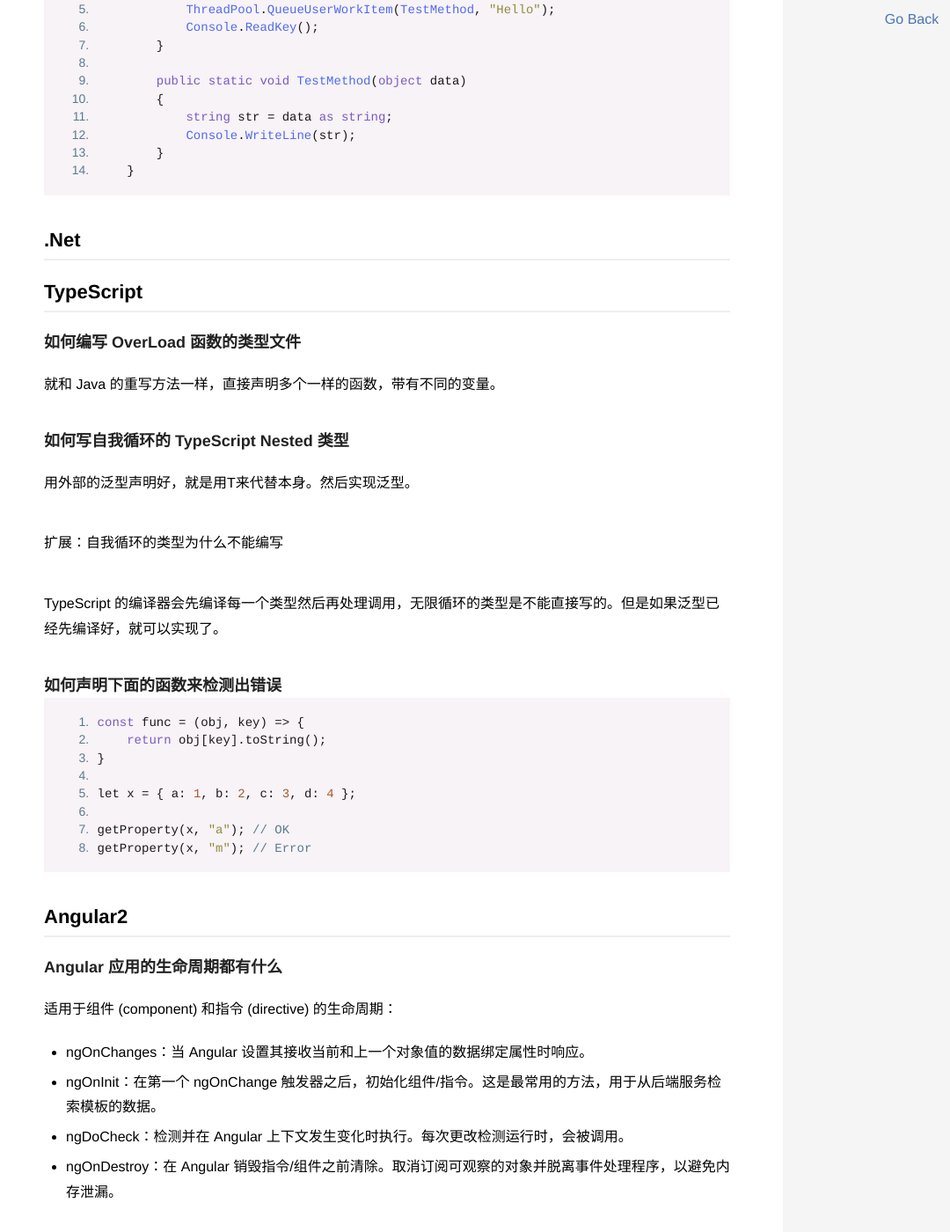
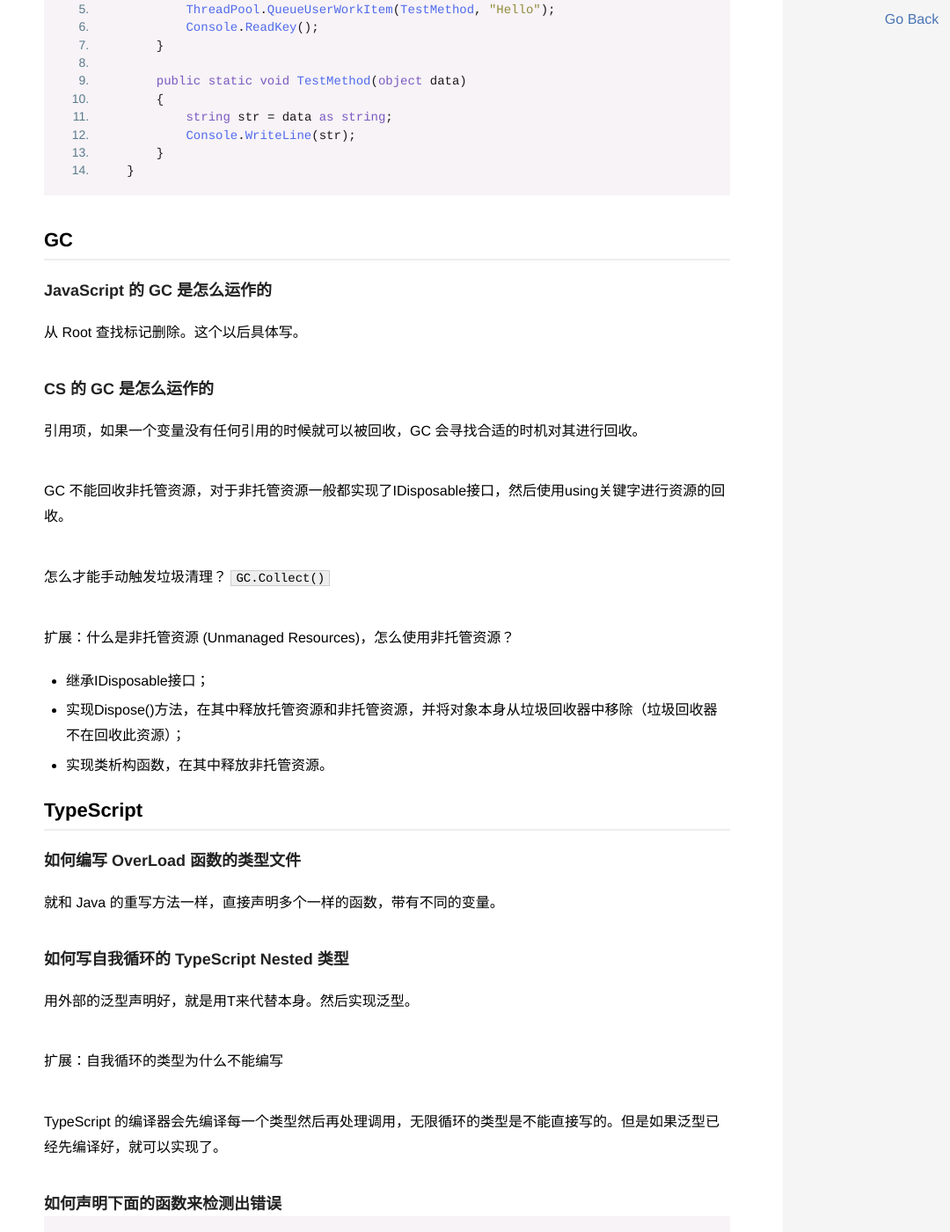
Before and after one commit to WMXPY/blog.mengw.io, a Jekyll site: the page built from _posts/miscellaneous/2019-04-10-Miscellaneous-Angular-DotNet.md, in a window 1280 px wide and 1400 px high, scrolled down 1527 px. Shown: the whole window at 88% size, without its empty margins (200-1280 px from the left). Built offline with Jekyll 4.4.1, drawn with Linux system fonts in a browser that asks for light colours.

Commit message:
finish cs questions

````diff
--- a/_posts/miscellaneous/2019-04-10-Miscellaneous-Angular-DotNet.md
+++ b/_posts/miscellaneous/2019-04-10-Miscellaneous-Angular-DotNet.md
@@ -69,9 +69,25 @@ class Program
     }
 ```
 
-## .Net
+## GC
 
+### JavaScript 的 GC 是怎么运作的
 
+从 Root 查找标记删除。这个以后具体写。
+
+### CS 的 GC 是怎么运作的
+
+引用项，如果一个变量没有任何引用的时候就可以被回收，GC 会寻找合适的时机对其进行回收。
+
+GC 不能回收非托管资源，对于非托管资源一般都实现了IDisposable接口，然后使用using关键字进行资源的回收。
+
+怎么才能手动触发垃圾清理？ `GC.Collect()`
+
+扩展：什么是非托管资源 (Unmanaged Resources)，怎么使用非托管资源？
+
+- 继承IDisposable接口；
+- 实现Dispose()方法，在其中释放托管资源和非托管资源，并将对象本身从垃圾回收器中移除（垃圾回收器不在回收此资源）；
+- 实现类析构函数，在其中释放非托管资源。
 
 ## TypeScript
 
````
